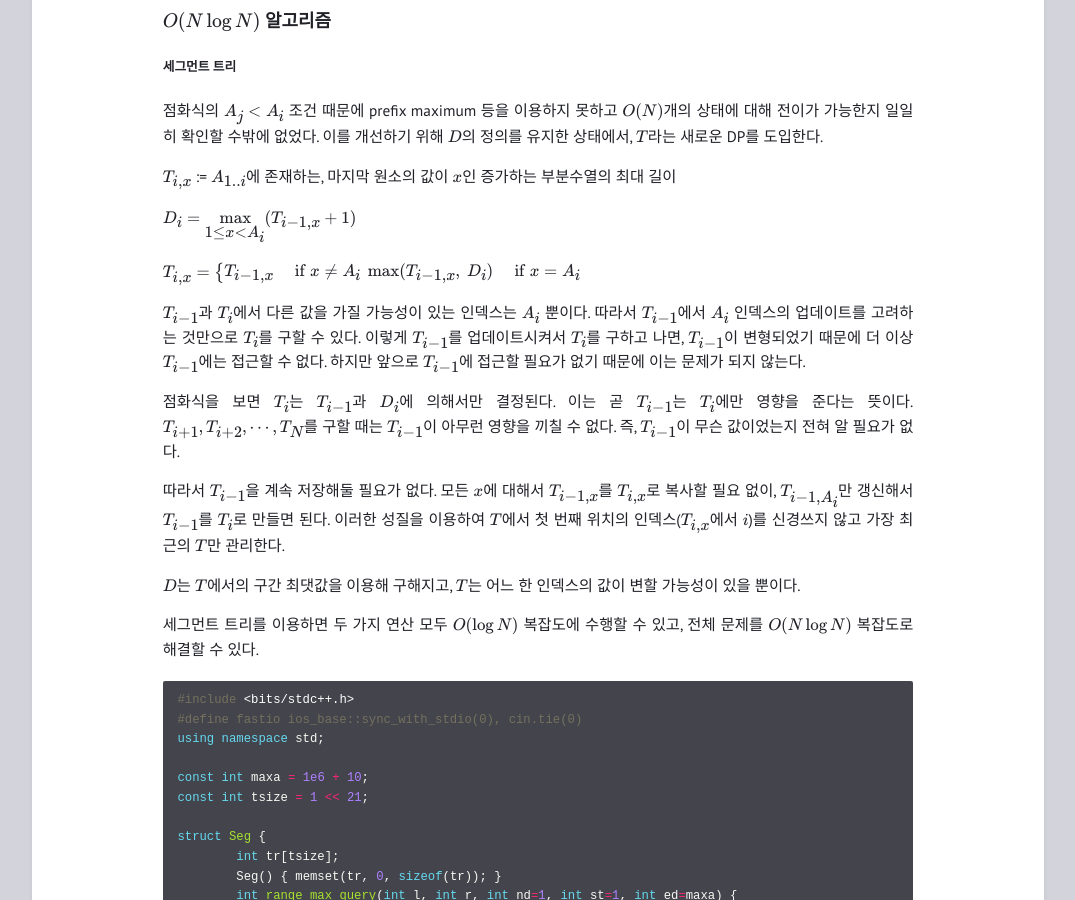
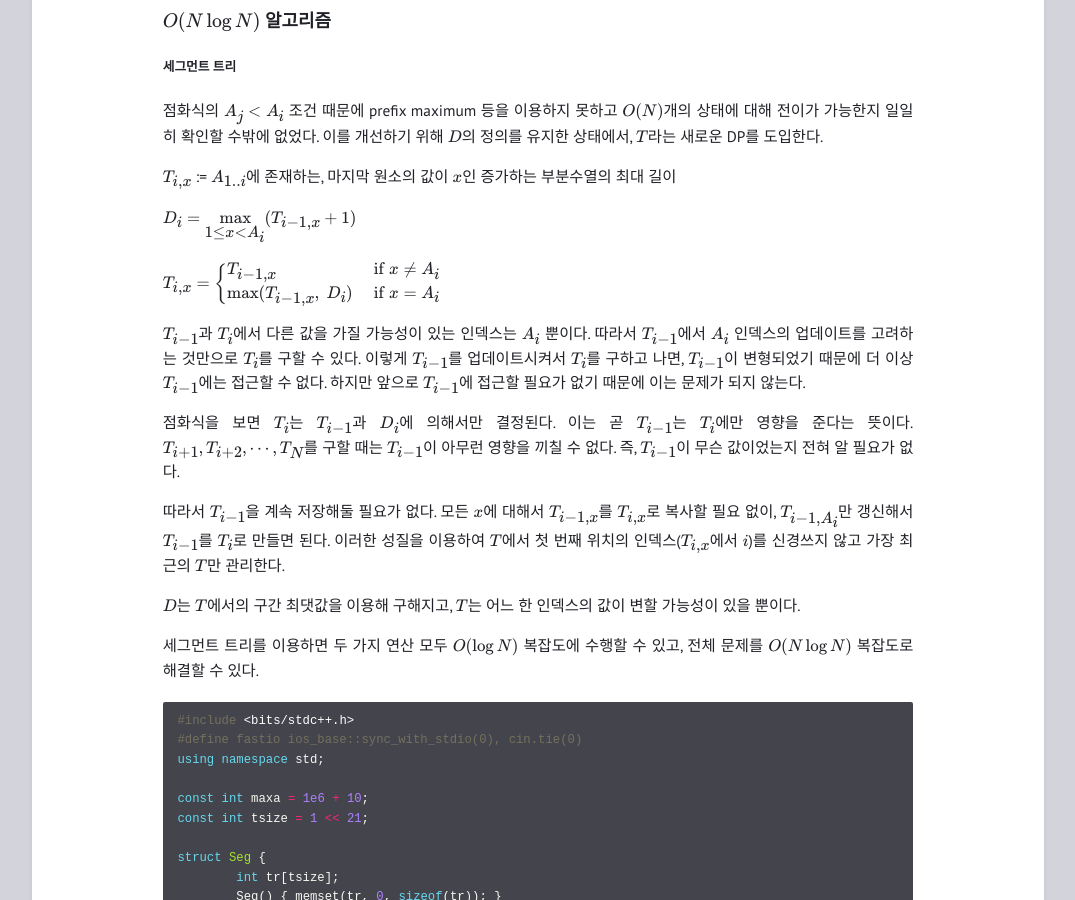
Before and after one commit to cloneot/cloneot.github.io, a Jekyll site: the page built from _posts/2022-11-07-Longest-Increasing-Subsequence.md, in a window 1280 px wide and 900 px high, scrolled down 600 px. Shown: the whole window, without its empty margins (102-1177 px from the left). Built offline with Jekyll 4.4.1, drawn with Linux system fonts in a browser that asks for light colours; formulas are drawn with MathJax 3; some of the changed text lies outside the part shown.

```diff
--- a/_posts/2022-11-07-Longest-Increasing-Subsequence.md
+++ b/_posts/2022-11-07-Longest-Increasing-Subsequence.md
@@ -36,7 +36,7 @@ $T_{i, x}$ :=  $A_{1..i}$에 존재하는, 마지막 원소의 값이 $x$인 증
 
 $\displaystyle D_i = \max_{1 \le x < A_i} (T_{i-1, x} + 1)$
 
-$\displaystyle T_{i, x} = \begin{cases} T_{i-1, x} & \text{ if } x \ne A_i \\ \max(T_{i-1, x},\  D_i) & \text{ if } x = A_i\end{cases}$
+$\displaystyle T_{i, x} = \begin{cases} T_{i-1, x} & \text{ if } x \ne A_i \\\ \max(T_{i-1, x},\  D_i) & \text{ if } x = A_i\end{cases}$
 
 
 
@@ -157,7 +157,7 @@ int main() {
 
 세그먼트 트리의 경우에는 $\max$를 반환하던 쿼리를 $(\max, \text{max\_index})$를 반환하도록 수정하면 된다.
 
-두 번째 DP식의 경우에는 $P_i$ := 증가하는 부분수열에서 $A_i$ 직전 원소의 인덱스, $I_j$ := 현재 시점에 $D_j$에 저장되어 있는 값의 인덱스로 두자. 그러면 $I_{\text{last-idx}}$가 LIS의 마지막 인덱스가 되고, $P$를 보면서 역추적을 하면 된다.
+두 번째 DP식의 경우에는 $P_i$ := 증가하는 부분수열에서 $A_i$ 직전 원소의 인덱스, $I_j$ := 현재 시점에 $D_j$에 저장되어 있는 값의 인덱스로 두자. 그러면 $I_{\text{last\_idx}}$가 LIS의 마지막 인덱스가 되고, $P$를 보면서 역추적을 하면 된다.
 
 
 
```
